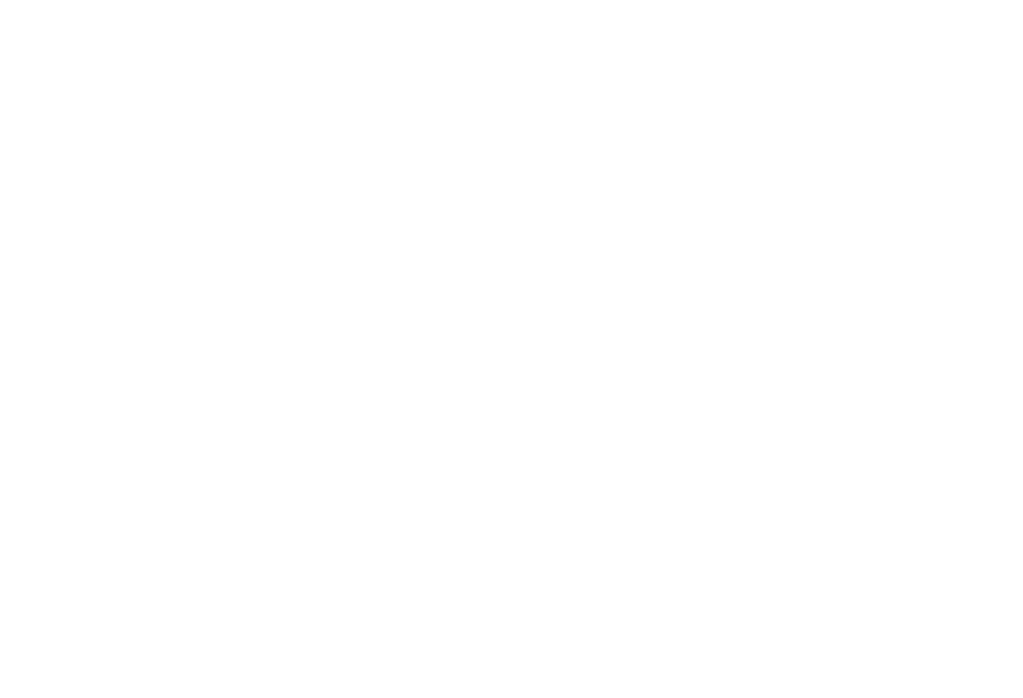
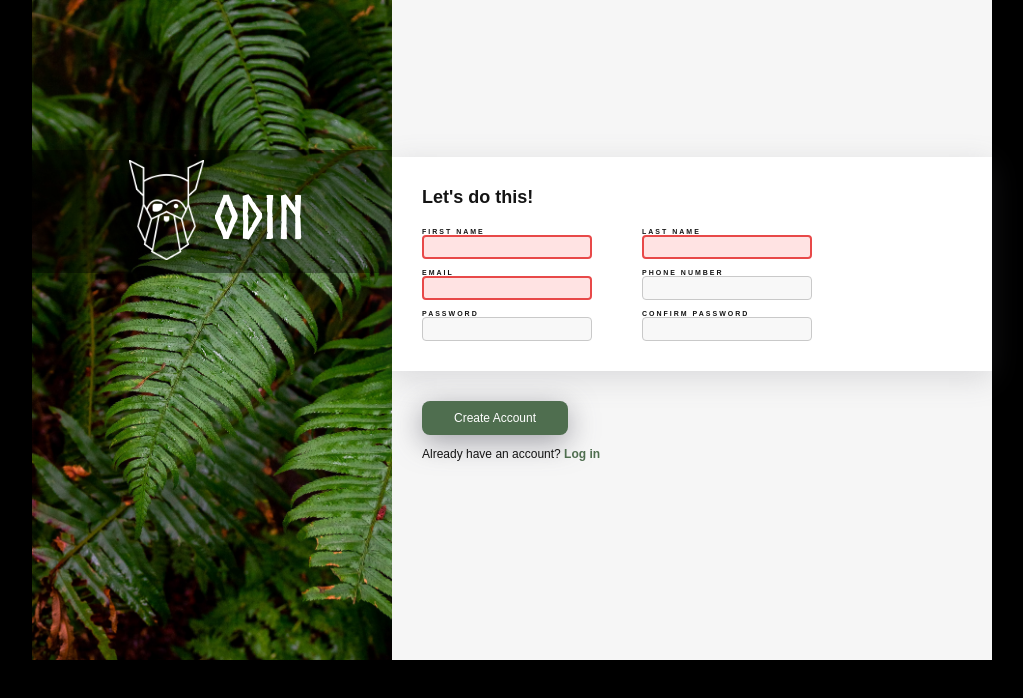
Before and after one commit to michalskrzynski/Odin-Signup, a plain HTML site: page index.html in a window 1280 px wide. Shown: the whole page, without its empty margins (128-1151 px from the left). Drawn offline with Linux system fonts and the light colour scheme.

Commit message:
make look adjacent to the task

```diff
--- a/index.html
+++ b/index.html
@@ -1,13 +1,64 @@
 <!DOCTYPE html>
 <html lang="en">
-<head>
-  <meta charset="UTF-8">
-  <meta http-equiv="X-UA-Compatible" content="IE=edge">
-  <meta name="viewport" content="width=device-width, initial-scale=1.0">
-  <title>Odin Signup Excercise</title>
-  <link rel="stylesheet" href="style.css">
-</head>
-<body>
+  <head>
+    <meta charset="UTF-8" />
+    <meta http-equiv="X-UA-Compatible" content="IE=edge" />
+    <meta name="viewport" content="width=device-width, initial-scale=1.0" />
+    <title>Odin Signup Excercise</title>
+    <link rel="stylesheet" href="style.css" />
+  </head>
+  <body>
+    <div class="body">
+      <div class="page">
+        <div class="side-gfx">
+          <div class="logo-holder">
+            <div class="logo-gfx"><img src="odin-lined.png" /></div>
+            <div class="logo-txt">Odin</div>
+          </div>
+        </div>
 
-</body>
+        <div class="contents">
+          <form>
+            <div class="form-holder">
+              <h2>Let's do this!</h2>
+              <div class="form-grid">
+                <div class="form-field form-first-name">
+                  <label for="firstName">First Name</label>
+                  <input type="text" name="firstName" id="firstName" required />
+                </div>
+                <div class="form-field form-last-name">
+                  <label for="lastName">Last Name</label>
+                  <input type="text" name="lastName" id="lastName" required />
+                </div>
+                <div class="form-field form-email">
+                  <label for="email">eMail</label>
+                  <input type="email" name="email" id="email" required />
+                </div>
+                <div class="form-field form-phone-number">
+                  <label for="phone">Phone Number</label>
+                  <input type="number" name="phone" id="phone" />
+                </div>
+                <div class="form-field form-password">
+                  <label for="password">Password</label>
+                  <input type="password" name="password" id="password" />
+                </div>
+                <div class="form-field form-repeat-password">
+                  <label for="confirmPassword">Confirm Password</label>
+                  <input
+                    type="password"
+                    name="confirmPassword"
+                    id="confirmPassword"
+                  />
+                </div>
+              </div>
+            </div>
+            <div class="form-action">
+              <button type="submit" class="btn-submit">Create Account</button>
+              <p>Already have an account? <a>Log in</a></p>
+            </div>
+          </form>
+        </div>
+      </div>
+    </div>
+  </body>
 </html>
--- a/style.css
+++ b/style.css
@@ -0,0 +1,138 @@
+@font-face {
+  font-family: OdinFont;
+  src: url("./Norse-Bold.otf");
+}
+
+:root {
+  --section-padding: 30px;
+  --that-green: rgb(79, 110, 79);
+}
+
+body {
+  margin: 0px;
+  font-family: sans-serif;
+  font-size: 12px;
+  color: rgb(20, 20, 20);
+  background-color: black;
+}
+
+.body {
+  width: 960px;
+  margin: 0px auto;
+  display: flex;
+  flex-direction: column;
+  justify-content: center;
+}
+
+.page {
+
+  display: flex;
+}
+
+.side-gfx {
+  background-image: url("bcg.jpg");
+  background-size: 450px;
+  height: 660px;
+}
+
+.logo-holder {
+  width: 360px;
+  margin-top: 150px;
+  background-color: rgba(0, 0, 0, 0.4);
+  display: flex;
+  justify-content: center;
+  align-items: center;
+}
+
+.logo-gfx img{
+  margin: 10px;
+  height: 100px;
+}
+
+.logo-txt {
+  padding-top: 10px;
+  display: inline-block;
+  font-family: OdinFont;
+  font-size: 60px;
+
+  color: white;
+}
+
+.contents {
+  width: 100%;
+  background-color: rgb(246, 246, 246);
+  display: flex;
+  flex-direction: column;
+  justify-content: center;
+}
+
+.form-holder {
+  padding: var(--section-padding);
+  background-color: white;
+  box-shadow: rgba(100, 100, 111, 0.2) 0px 7px 29px 0px;
+}
+
+h2 {
+  margin: 0 0 20px 0;
+  font-size: 18px;
+}
+
+.form-grid {
+  margin-right: 120px;
+  display: grid;
+  grid-template-columns: 1fr 1fr;
+  row-gap: 10px;
+  column-gap: 20px;
+}
+
+.form-field {
+  width: 100%;
+}
+
+label {
+  display: block;
+  text-transform: uppercase;
+  font-weight: 600;
+  font-size: 7px;
+  letter-spacing: 2px;
+}
+
+.form-field input {
+  width: 100%;
+  max-width: 160px;
+
+  border: 1px solid rgb(201, 201, 201);
+  border-radius: 4px;
+  background-color: rgb(248, 248, 248);;
+
+  padding: 4px;
+  font-size: 12px;
+}
+
+input:invalid {
+  border: 2px solid rgb(232, 73, 73);
+  padding: 3px;
+  background-color: rgb(255, 227, 227);
+}
+
+.form-action {
+  padding: var(--section-padding);
+}
+
+.btn-submit {
+  padding: 10px 32px;
+  background-color: var(--that-green);
+  border: 0px;
+  border-radius: 8px;
+  font-size: 12px;
+  color: white;
+  box-shadow: rgba(100, 100, 111, 0.6) 0px 7px 29px 0px;
+}
+
+.btn-submit:hover {
+}
+
+a {
+  color: var(--that-green);
+  font-weight: bolder;
+}
```
